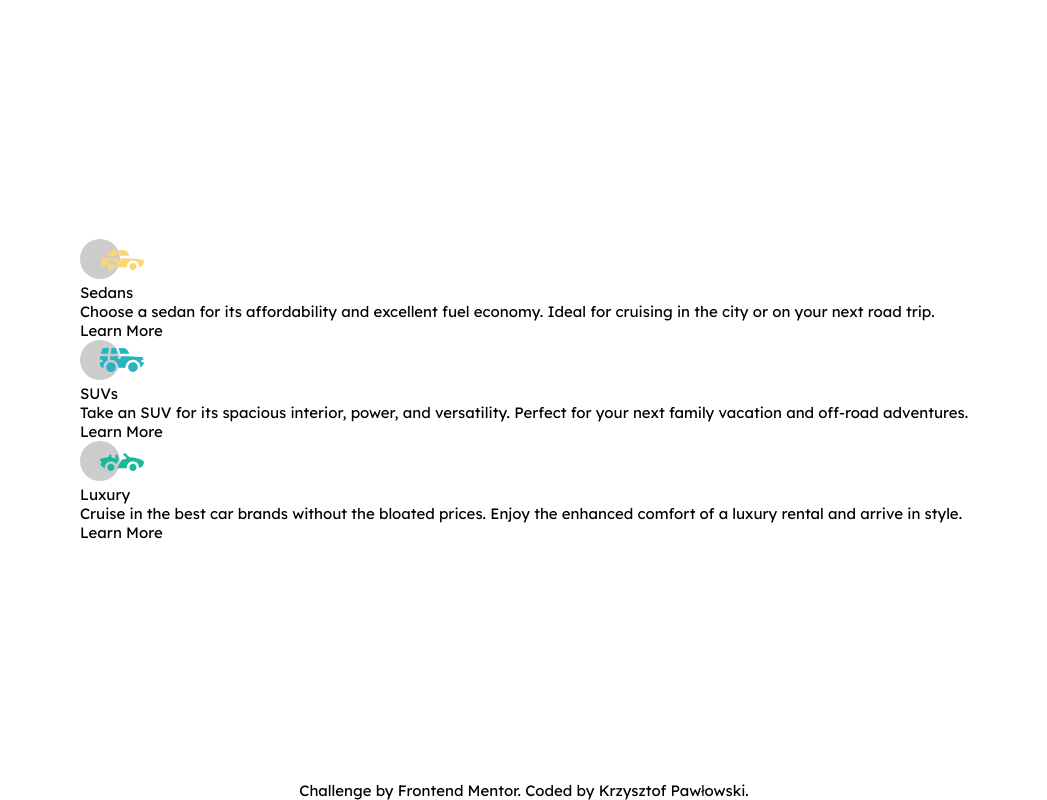
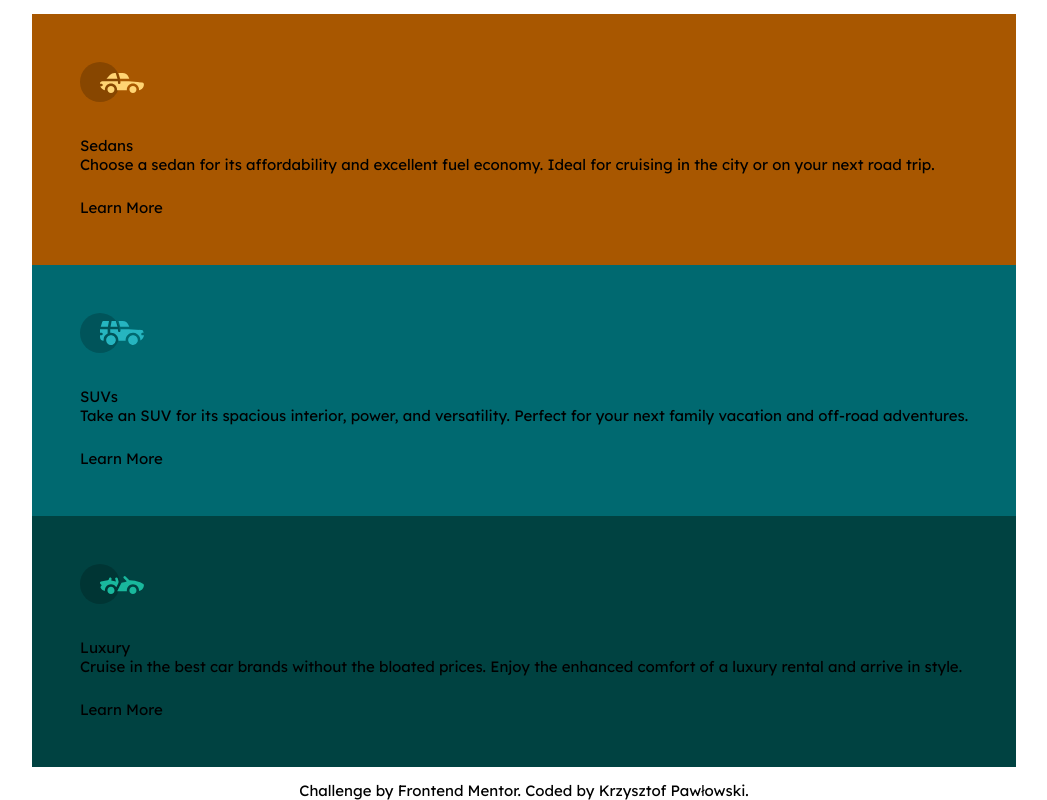
Before and after one commit to KP1976/three-column-preview-card, a plain HTML site: page index.html in a window 1280 px wide. Shown: the whole page, without its empty margins (116-1163 px from the left). Drawn offline with Linux system fonts and the light colour scheme.

Commit message:
Add styles to the cards container and the card icon.

```diff
--- a/index.html
+++ b/index.html
@@ -24,7 +24,11 @@
       <ul class="cards">
         <li class="card card--sedan">
           <div class="card__content">
-            <img src="./assets/images/icon-sedans.svg" alt="sedans icon" />
+            <img
+              class="card__icon"
+              src="./assets/images/icon-sedans.svg"
+              alt="sedans icon"
+            />
 
             <div class="card__text">
               <h1 class="card__title">Sedans</h1>
@@ -39,7 +43,11 @@
         </li>
         <li class="card card--suv">
           <div class="card__content">
-            <img src="./assets/images/icon-suvs.svg" alt="suv icon" />
+            <img
+              class="card__icon"
+              src="./assets/images/icon-suvs.svg"
+              alt="suv icon"
+            />
 
             <div class="card__text">
               <h1 class="card__title">SUVs</h1>
@@ -54,7 +62,11 @@
         </li>
         <li class="card card--luxury">
           <div class="card__content">
-            <img src="./assets/images/icon-luxury.svg" alt="luxury icon" />
+            <img
+              class="card__icon"
+              src="./assets/images/icon-luxury.svg"
+              alt="luxury icon"
+            />
 
             <div class="card__text">
               <h1 class="card__title">Luxury</h1>
--- a/scss/abstracts/_variables.scss
+++ b/scss/abstracts/_variables.scss
@@ -17,7 +17,7 @@ $font-size-15: 0.938rem;
 $line-height-165: 1.65;
 
 // SPACING
-$space-40: 3rem;
+$space-48: 3rem;
 $space-34: 2.125rem;
 $space-28: 1.75rem;
 $space-24: 1.5rem;
--- a/scss/components/_card.scss
+++ b/scss/components/_card.scss
@@ -0,0 +1,27 @@
+.card {
+  @include flex-column($space-24);
+  padding: $space-48;
+
+  &__content {
+    @include flex-column($space-34);
+  }
+
+  &__icon {
+    display: block;
+    height: 100%;
+    object-fit: cover;
+    width: 4rem;
+  }
+
+  &--sedan {
+    background-color: $rusted-orange;
+  }
+
+  &--suv {
+    background-color: $dark-cyan;
+  }
+
+  &--luxury {
+    background-color: $very-dark-cyan;
+  }
+}
--- /dev/null
+++ b/scss/layout/_cards.scss
@@ -0,0 +1,5 @@
+.cards {
+  @include flex-column();
+
+  @import "../components/card";
+}
--- a/scss/main.scss
+++ b/scss/main.scss
@@ -8,7 +8,8 @@
 @import "base/base";
 
 // Components
-@import "components/card";
+// @import "components/card";
 
 // Layout
+@import "layout/cards";
 @import "layout/footer";
```
Also changed, not shown: css/main.css.
